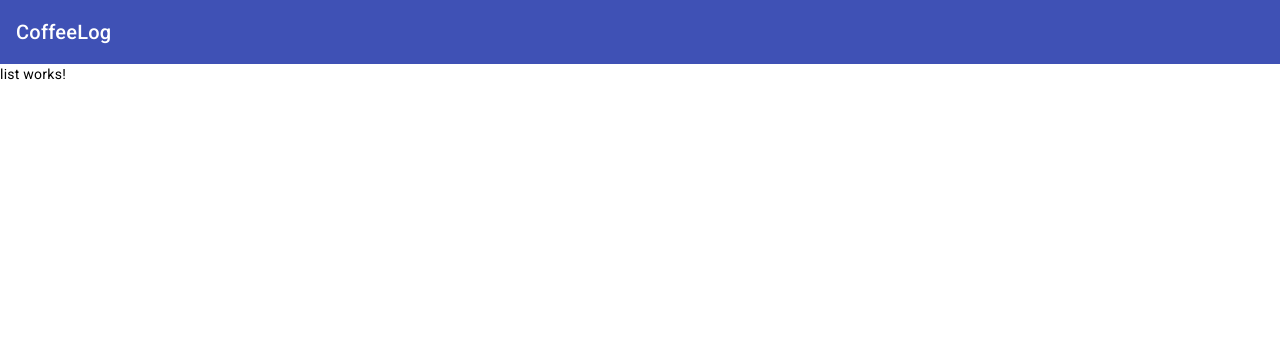
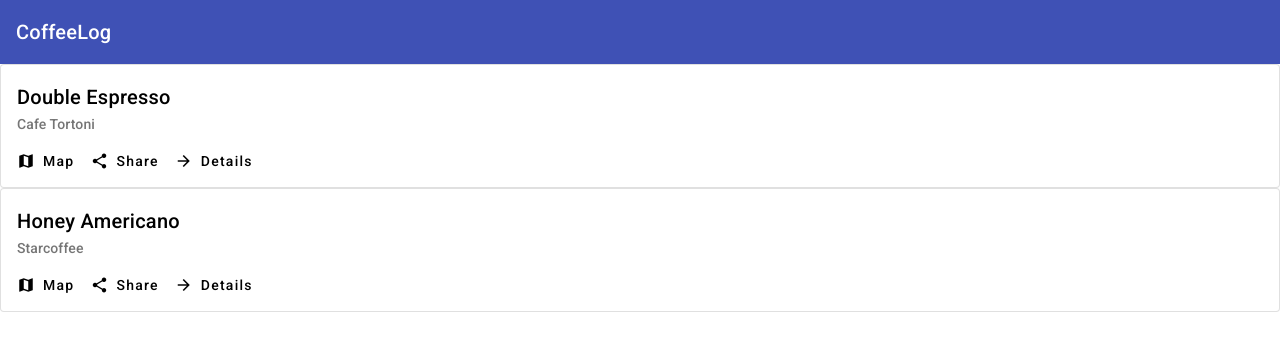
Before and after one commit to yousefgheibi/coffe-log, an Angular app: page / in a window 1280 px wide. Shown: the top 350 px of the page. Built offline with nearby package versions, Linux system fonts and the light colour scheme.

Commit message:
completed list component

```diff
--- a/src/app/list/list.component.html
+++ b/src/app/list/list.component.html
@@ -1 +1,13 @@
-<p>list works!</p>
+@for (coffee of list; track $index) {
+<mat-card appearance="outlined">
+    <mat-card-header>
+        <mat-card-title>{{coffee.name}}</mat-card-title>
+        <mat-card-subtitle>{{coffee.place}}</mat-card-subtitle>
+    </mat-card-header>
+    <mat-card-actions>
+        <button mat-button><mat-icon>map</mat-icon>Map</button>
+        <button mat-button><mat-icon>share</mat-icon>Share</button>
+        <button mat-button><mat-icon>arrow_forward</mat-icon>Details</button>
+    </mat-card-actions>
+</mat-card>
+}
--- a/src/app/list/list.component.ts
+++ b/src/app/list/list.component.ts
@@ -1,12 +1,25 @@
-import { Component } from '@angular/core';
+import { Component, OnInit } from '@angular/core';
+import { Coffee } from '../../logic/Coffee';
+import { DataService } from '../data.service';
+import { JsonPipe } from '@angular/common';
+import {MatCardModule} from '@angular/material/card';
+import {MatButtonModule} from '@angular/material/button';
+import {MatIconModule} from '@angular/material/icon';
 
 @Component({
   selector: 'app-list',
   standalone: true,
-  imports: [],
+  imports: [ JsonPipe, MatCardModule, MatButtonModule,MatIconModule],
   templateUrl: './list.component.html',
-  styleUrl: './list.component.scss'
+  styleUrl: './list.component.scss',
 })
-export class ListComponent {
+export class ListComponent implements OnInit {
+  list: Coffee[] = [];
+  constructor(private data: DataService) {}
 
+  ngOnInit(): void {
+    this.data.getList((list: Coffee[]) => {
+      this.list = list;
+    });
+  }
 }
```
